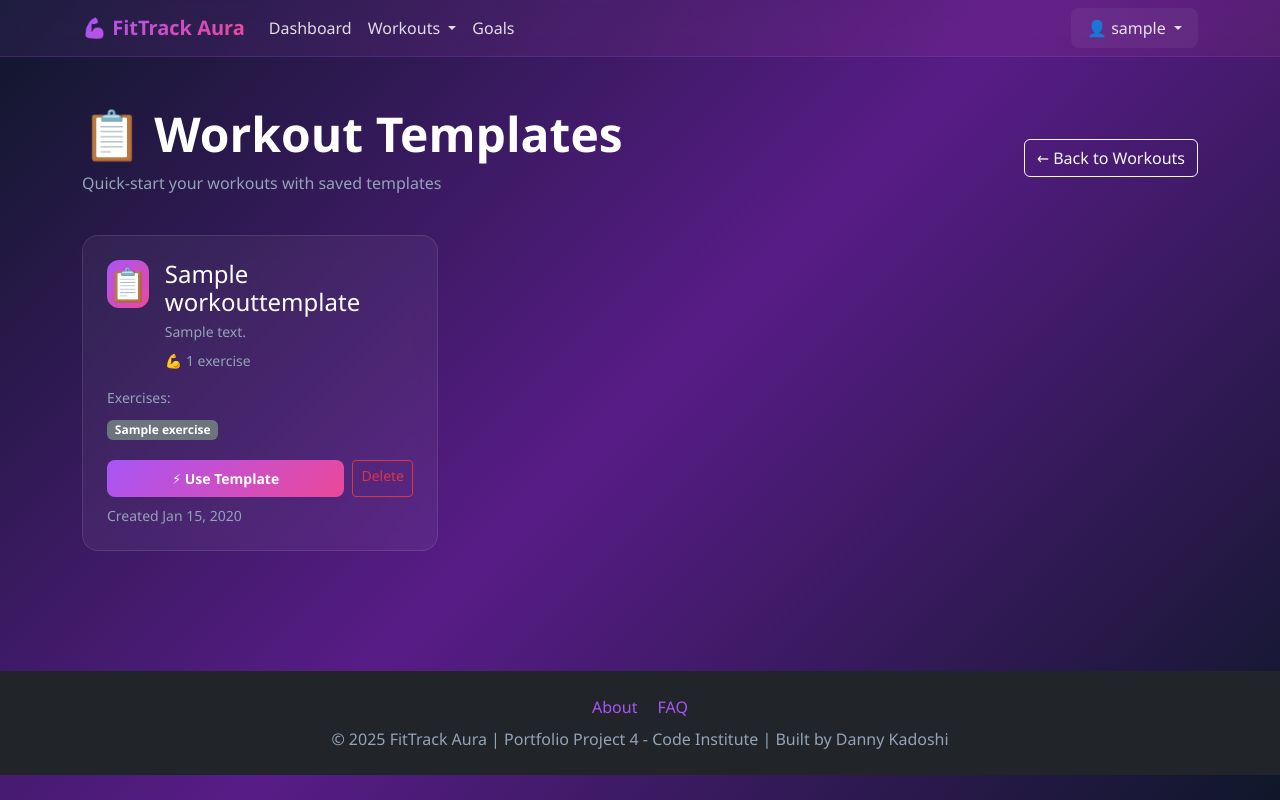
After one commit to dannykadoshi/fit-track-aura, a Django app: page /templates/ in a window 1280 px wide. The commit adds this page. Run offline with Django 5.2, Linux system fonts and the light colour scheme; a user stored in the database is signed in; tables that the repository leaves empty hold one stand-in row (values such as "Sample post").

Commit message:
Add workout template system - save workouts as templates and quick-create new workouts from templates

```diff
--- a/fittrack_project/urls.py
+++ b/fittrack_project/urls.py
@@ -32,6 +32,12 @@ urlpatterns = [
     path('exercises/<int:pk>/edit/', workout_views.exercise_update, name='exercise_update'),
     path('exercises/<int:pk>/delete/', workout_views.exercise_delete, name='exercise_delete'),
 
+    # Workout Templates
+    path('templates/', workout_views.template_list, name='template_list'),
+    path('workouts/<int:pk>/save-as-template/', workout_views.save_as_template, name='save_as_template'),
+    path('templates/<int:pk>/use/', workout_views.use_template, name='use_template'),
+    path('templates/<int:pk>/delete/', workout_views.template_delete, name='template_delete'),
+
     path('goals/', goal_views.goal_list, name='goal_list'),
     path('goals/new/', goal_views.goal_create, name='goal_create'),
     path('goals/<int:pk>/edit/', goal_views.goal_update, name='goal_update'),
--- a/templates/base.html
+++ b/templates/base.html
@@ -70,6 +70,7 @@
                                 <li><a class="dropdown-item" href="{% url 'workout_list' %}">My Workouts</a></li>
                                 <li><a class="dropdown-item" href="{% url 'workout_create' %}">Log New Workout</a></li>
                                 <li><hr class="dropdown-divider"></li>
+                                <li><a class="dropdown-item" href="{% url 'template_list' %}">📋 Workout Templates</a></li>
                                 <li><a class="dropdown-item" href="{% url 'exercise_library' %}">💪 Exercise Library</a></li>
                             </ul>
                         </li>
--- /dev/null
+++ b/templates/workouts/template_list.html
@@ -0,0 +1,81 @@
+{% extends 'base.html' %}
+{% load static %}
+
+{% block title %}Workout Templates - FitTrack Aura{% endblock %}
+
+{% block content %}
+<div class="container py-5">
+    <!-- Header -->
+    <div class="row mb-4">
+        <div class="col-12">
+            <div class="d-flex justify-content-between align-items-center flex-wrap">
+                <div class="mb-3 mb-md-0">
+                    <h1 class="display-5 fw-bold text-white">📋 Workout Templates</h1>
+                    <p class="text-muted">Quick-start your workouts with saved templates</p>
+                </div>
+                <a href="{% url 'workout_list' %}" class="btn btn-outline-light">
+                    ← Back to Workouts
+                </a>
+            </div>
+        </div>
+    </div>
+
+    <!-- Templates List -->
+    <div class="row">
+        {% if templates %}
+            {% for template in templates %}
+                <div class="col-md-6 col-lg-4 mb-4">
+                    <div class="card-custom p-4 h-100">
+                        <div class="d-flex align-items-start gap-3 mb-3">
+                            <div class="stat-icon" style="width: 48px; height: 48px; font-size: 2rem;">📋</div>
+                            <div class="flex-grow-1">
+                                <h4 class="text-white mb-1">{{ template.name }}</h4>
+                                {% if template.description %}
+                                    <p class="text-muted small mb-2">{{ template.description }}</p>
+                                {% endif %}
+                                <p class="text-muted small mb-0">
+                                    💪 {{ template.exercises.count }} exercise{{ template.exercises.count|pluralize }}
+                                </p>
+                            </div>
+                        </div>
+
+                        <!-- Template Exercises Preview -->
+                        <div class="mb-3">
+                            <small class="text-muted d-block mb-2">Exercises:</small>
+                            {% for exercise in template.exercises.all|slice:":3" %}
+                                <span class="badge bg-secondary me-1 mb-1">{{ exercise.exercise.name }}</span>
+                            {% endfor %}
+                            {% if template.exercises.count > 3 %}
+                                <span class="badge bg-secondary">+{{ template.exercises.count|add:"-3" }} more</span>
+                            {% endif %}
+                        </div>
+
+                        <!-- Buttons -->
+                        <div class="d-flex gap-2">
+                            <a href="{% url 'use_template' template.pk %}" class="btn btn-gradient-purple btn-sm flex-grow-1">
+                                ⚡ Use Template
+                            </a>
+                            <a href="{% url 'template_delete' template.pk %}" class="btn btn-sm btn-outline-danger">
+                                Delete
+                            </a>
+                        </div>
+
+                        <small class="text-muted d-block mt-2">Created {{ template.created_at|date:"M d, Y" }}</small>
+                    </div>
+                </div>
+            {% endfor %}
+        {% else %}
+            <div class="col-12">
+                <div class="text-center py-5">
+                    <div class="card-custom p-5">
+                        <div class="stat-icon mx-auto mb-4" style="width: 80px; height: 80px; font-size: 2.5rem;">📋</div>
+                        <h3 class="text-white mb-3">No templates yet</h3>
+                        <p class="text-muted mb-4">Save your favorite workouts as templates for quick logging!</p>
+                        <a href="{% url 'workout_list' %}" class="btn btn-gradient-purple">Go to Workouts</a>
+                    </div>
+                </div>
+            </div>
+        {% endif %}
+    </div>
+</div>
+{% endblock %}
--- a/workouts/models.py
+++ b/workouts/models.py
@@ -74,3 +74,7 @@ class WorkoutExercise(models.Model):
 
     def __str__(self):
         return f"{self.exercise.name} in {self.workout.title}"
+
+
+# Import template models
+from .template_models import WorkoutTemplate, TemplateExercise
--- /dev/null
+++ b/workouts/template_models.py
@@ -0,0 +1,48 @@
+from django.db import models
+from django.contrib.auth.models import User
+from .models import Exercise
+
+
+class WorkoutTemplate(models.Model):
+    """
+    Reusable workout templates
+    """
+    user = models.ForeignKey(User, on_delete=models.CASCADE, related_name='workout_templates')
+    name = models.CharField(max_length=200, help_text="Template name (e.g., 'Monday Chest Day')")
+    description = models.TextField(blank=True)
+    created_at = models.DateTimeField(auto_now_add=True)
+    updated_at = models.DateTimeField(auto_now=True)
+
+    class Meta:
+        ordering = ['-created_at']
+        unique_together = ['user', 'name']
+
+    def __str__(self):
+        return f"{self.name} - {self.user.username}"
+
+
+class TemplateExercise(models.Model):
+    """
+    Exercises within a workout template
+    """
+    UNIT_CHOICES = [
+        ('kg', 'KG'),
+        ('lbs', 'LBS'),
+    ]
+
+    template = models.ForeignKey(WorkoutTemplate, on_delete=models.CASCADE, related_name='exercises')
+    exercise = models.ForeignKey(Exercise, on_delete=models.CASCADE)
+    sets = models.PositiveIntegerField(null=True, blank=True)
+    reps = models.PositiveIntegerField(null=True, blank=True)
+    weight = models.DecimalField(max_digits=6, decimal_places=2, null=True, blank=True)
+    unit = models.CharField(max_length=3, choices=UNIT_CHOICES, default='kg')
+    distance = models.DecimalField(max_digits=6, decimal_places=2, null=True, blank=True)
+    duration = models.PositiveIntegerField(null=True, blank=True)
+    notes = models.TextField(blank=True)
+    order = models.PositiveIntegerField(default=0)
+
+    class Meta:
+        ordering = ['order', 'id']
+
+    def __str__(self):
+        return f"{self.exercise.name} in {self.template.name}"
--- a/workouts/views.py
+++ b/workouts/views.py
@@ -406,3 +406,106 @@ def export_workouts_pdf(request):
     messages.success(request, f'Workouts exported successfully! 📄')
 
     return response
+
+
+@login_required
+def template_list(request):
+    """List all workout templates for the user"""
+    from .template_models import WorkoutTemplate
+
+    templates = WorkoutTemplate.objects.filter(user=request.user)
+
+    context = {
+        'templates': templates,
+    }
+
+    return render(request, 'workouts/template_list.html', context)
+
+
+@login_required
+def save_as_template(request, pk):
+    """Save an existing workout as a template"""
+    from .template_models import WorkoutTemplate, TemplateExercise
+
+    workout = get_object_or_404(Workout, pk=pk, user=request.user)
+
+    if request.method == 'POST':
+        template_name = request.POST.get('template_name')
+        template_description = request.POST.get('template_description', '')
+
+        if template_name:
+            # Create template
+            template = WorkoutTemplate.objects.create(
+                user=request.user,
+                name=template_name,
+                description=template_description
+            )
+
+            # Copy exercises from workout to template
+            for workout_exercise in workout.workout_exercises.all():
+                TemplateExercise.objects.create(
+                    template=template,
+                    exercise=workout_exercise.exercise,
+                    sets=workout_exercise.sets,
+                    reps=workout_exercise.reps,
+                    weight=workout_exercise.weight,
+                    unit=workout_exercise.unit,
+                    distance=workout_exercise.distance,
+                    duration=workout_exercise.duration,
+                    notes=workout_exercise.notes,
+                )
+
+            messages.success(request, f'Template "{template_name}" created successfully! 📋')
+            return redirect('template_list')
+
+    return render(request, 'workouts/save_as_template.html', {'workout': workout})
+
+
+@login_required
+def use_template(request, pk):
+    """Create a new workout from a template"""
+    from .template_models import WorkoutTemplate
+    from django.utils import timezone
+
+    template = get_object_or_404(WorkoutTemplate, pk=pk, user=request.user)
+
+    # Create new workout from template
+    workout = Workout.objects.create(
+        user=request.user,
+        title=template.name,
+        date=timezone.now().date(),
+        notes=f"Created from template: {template.name}"
+    )
+
+    # Copy exercises from template to workout
+    for template_exercise in template.exercises.all():
+        WorkoutExercise.objects.create(
+            workout=workout,
+            exercise=template_exercise.exercise,
+            sets=template_exercise.sets,
+            reps=template_exercise.reps,
+            weight=template_exercise.weight,
+            unit=template_exercise.unit,
+            distance=template_exercise.distance,
+            duration=template_exercise.duration,
+            notes=template_exercise.notes,
+        )
+
+    messages.success(request, f'Workout created from template "{template.name}"! You can now edit it. ✅')
+    return redirect('workout_update', pk=workout.pk)
+
+
+@login_required
+def template_delete(request, pk):
+    """Delete a workout template"""
+    from .template_models import WorkoutTemplate
+
+    template = get_object_or_404(WorkoutTemplate, pk=pk, user=request.user)
+
+    if request.method == 'POST':
+        template_name = template.name
+        template.delete()
+        messages.success(request, f'Template "{template_name}" deleted successfully! 🗑️')
+        return redirect('template_list')
+
+    return render(request, 'workouts/template_confirm_delete.html', {'template': template})
```
Also changed, not shown: templates/workouts/save_as_template.html (added, +39 -0 lines), templates/workouts/template_confirm_delete.html (added, +29 -0 lines), templates/workouts/workout_detail.html (+3 -6 lines), workouts/admin.py (+15 -6 lines), workouts/migrations/0002_alter_workoutexercise_unit_workouttemplate_and_more.py (added).
